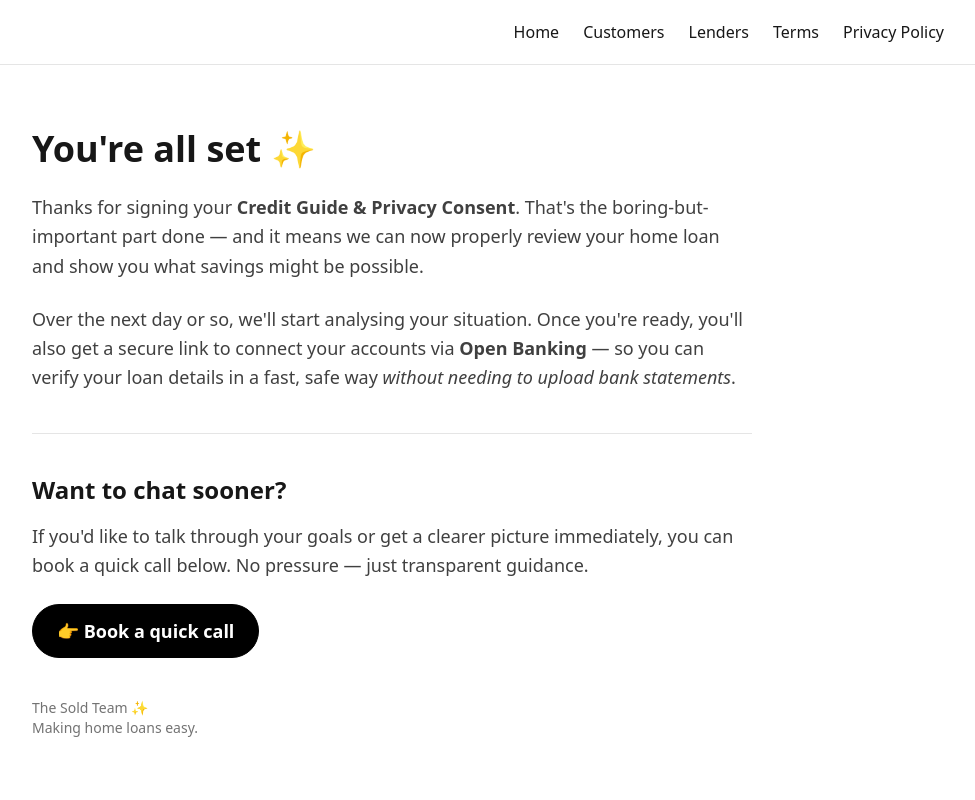
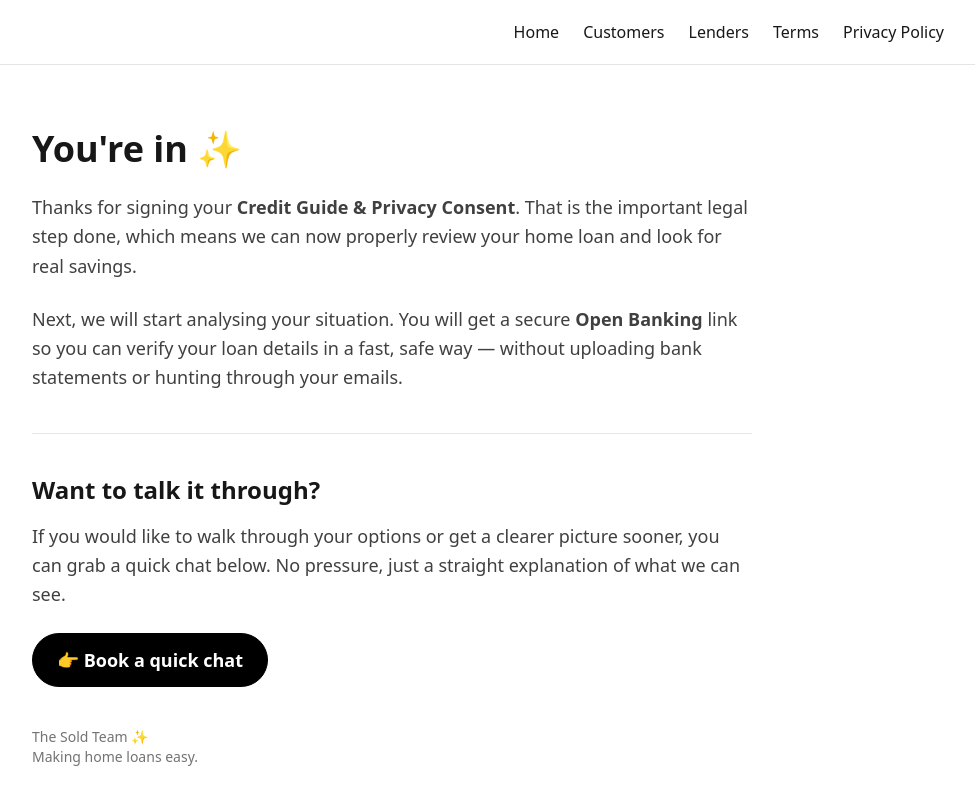
Before and after one commit to RukiDe/sold-nextjs, a Next.js app: page /refinance-success in a window 1280 px wide. Shown: the top 800 px of the page, without its empty margins (248-1223 px from the left). Built offline with nearby package versions, Linux system fonts and the light colour scheme.

Commit message:
refinance consent true after jot form signed

```diff
--- a/app/api/brevo/update-contact/route.ts
+++ b/app/api/brevo/update-contact/route.ts
@@ -1,16 +1,17 @@
 // app/api/brevo/update-contact/route.ts
 import { NextResponse } from "next/server";
 
-function toBoolean(v: any): boolean {
+function coerceToBoolean(value: any): boolean {
   return (
-    v === true ||
-    v === "true" ||
-    v === "True" ||
-    v === "TRUE" ||
-    v === "YES" ||
-    v === "Yes" ||
-    v === "yes" ||
-    v === 1
+    value === true ||
+    value === "true" ||
+    value === "True" ||
+    value === "TRUE" ||
+    value === "yes" ||
+    value === "Yes" ||
+    value === "YES" ||
+    value === 1 ||
+    value === "1"
   );
 }
 
@@ -31,23 +32,22 @@ export async function POST(req: Request) {
     // Clone so we can safely mutate
     const attributes: Record<string, any> = { ...rawAttributes };
 
-    // Coerce known boolean attributes so Brevo doesn't choke
+    // ✅ Any boolean-style Brevo flags we want to coerce
     const booleanKeys = [
       "DIGITAL_FACT_FIND_SENT",
       "FACT_FIND_COMPLETE",
       "REFI_CONSENT_SIGNED",
-      "OPEN_BANKING_CONNECTED",
     ];
 
     for (const key of booleanKeys) {
       if (attributes[key] !== undefined) {
-        attributes[key] = toBoolean(attributes[key]);
+        attributes[key] = coerceToBoolean(attributes[key]);
       }
     }
 
     const apiKey = process.env.BREVO_API_KEY;
 
-    // DX nicety: don't hard-fail in local dev if the key isn’t set
+    // 🧪 DX nicety: do not hard-fail in local dev if the key is missing
     if (!apiKey) {
       console.warn(
         "[/api/brevo/update-contact] BREVO_API_KEY is missing. " +
--- a/app/refinance-success/page.tsx
+++ b/app/refinance-success/page.tsx
@@ -1,44 +1,75 @@
+// app/refinance-success/page.tsx
+"use client";
+
+import { useSearchParams } from "next/navigation";
+import { useEffect, useRef } from "react";
+
 export default function RefinanceSuccess() {
+  const searchParams = useSearchParams();
+  const emailFromUrl = searchParams.get("email") || "";
+  const hasUpdatedRef = useRef(false);
+
+  // 🔒 Mark REFI_CONSENT_SIGNED = true in Brevo when they land here
+  useEffect(() => {
+    if (hasUpdatedRef.current) return;
+    if (!emailFromUrl || !emailFromUrl.includes("@")) return;
+
+    hasUpdatedRef.current = true;
+
+    fetch("/api/brevo/update-contact", {
+      method: "POST",
+      headers: { "Content-Type": "application/json" },
+      body: JSON.stringify({
+        email: emailFromUrl,
+        attributes: {
+          REFI_CONSENT_SIGNED: true,
+        },
+      }),
+    }).catch((err) => {
+      console.error("Failed to mark REFI_CONSENT_SIGNED:", err);
+    });
+  }, [emailFromUrl]);
+
   return (
     <main className="max-w-3xl mx-auto px-6 py-16">
-
       <h1 className="text-4xl font-black mb-6">
-        You&apos;re all set ✨
+        You&apos;re in ✨
       </h1>
 
       <p className="text-lg text-neutral-700 leading-relaxed mb-6">
         Thanks for signing your <strong>Credit Guide &amp; Privacy Consent</strong>.
-        That&apos;s the boring-but-important part done — and it means we can now
-        properly review your home loan and show you what savings might be possible.
+        That is the important legal step done, which means we can now properly
+        review your home loan and look for real savings.
       </p>
 
       <p className="text-lg text-neutral-700 leading-relaxed mb-6">
-        Over the next day or so, we&apos;ll start analysing your situation.
-        Once you&apos;re ready, you&apos;ll also get a secure link to connect your
-        accounts via <strong>Open Banking</strong> — so you can verify your loan
-        details in a fast, safe way <em>without needing to upload bank
-        statements</em>.
+        Next, we will start analysing your situation. You will get a secure{" "}
+        <strong>Open Banking</strong> link so you can verify your loan details in
+        a fast, safe way — without uploading bank statements or hunting through
+        your emails.
       </p>
 
       <hr className="my-10 border-neutral-200" />
 
-      <h2 className="text-2xl font-bold mb-4">Want to chat sooner?</h2>
+      <h2 className="text-2xl font-bold mb-4">Want to talk it through?</h2>
 
       <p className="text-lg text-neutral-700 leading-relaxed mb-6">
-        If you&apos;d like to talk through your goals or get a clearer picture immediately,
-        you can book a quick call below. No pressure — just transparent guidance.
+        If you would like to walk through your options or get a clearer picture
+        sooner, you can grab a quick chat below. No pressure, just a straight
+        explanation of what we can see.
       </p>
 
       <a
-        href="https://calendly.com/rukid-sold/30min"
+        href="https://calendly.com/soldfinancial/intro"
         target="_blank"
         className="inline-block bg-black text-white font-semibold text-lg rounded-full px-6 py-3 hover:bg-white hover:text-black border border-black transition-all"
       >
-        👉 Book a quick call
+        👉 Book a quick chat
       </a>
 
       <p className="mt-10 text-neutral-500 text-sm">
-        The Sold Team ✨<br />
+        The Sold Team ✨
+        <br />
         Making home loans easy.
       </p>
     </main>
```
